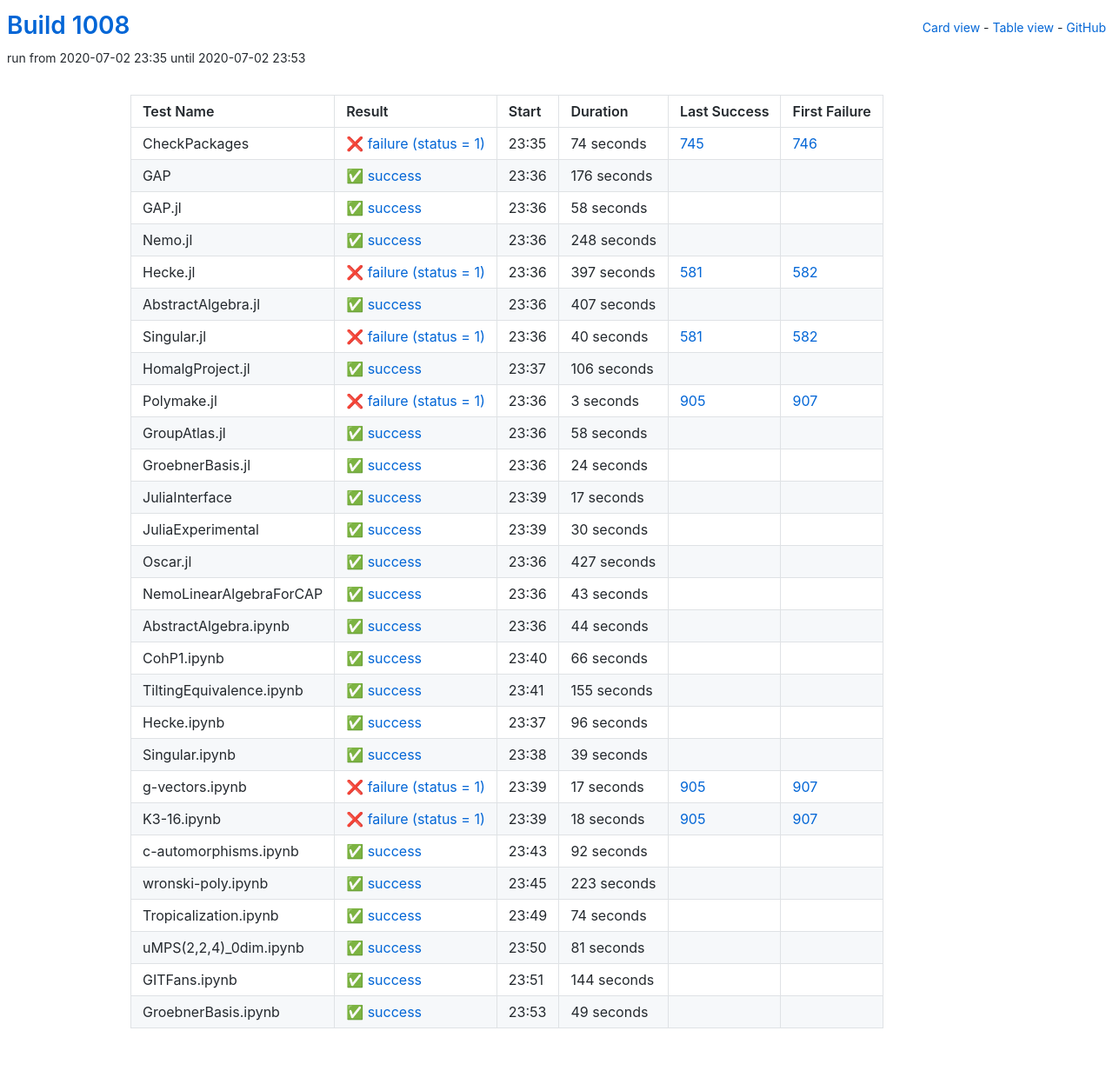
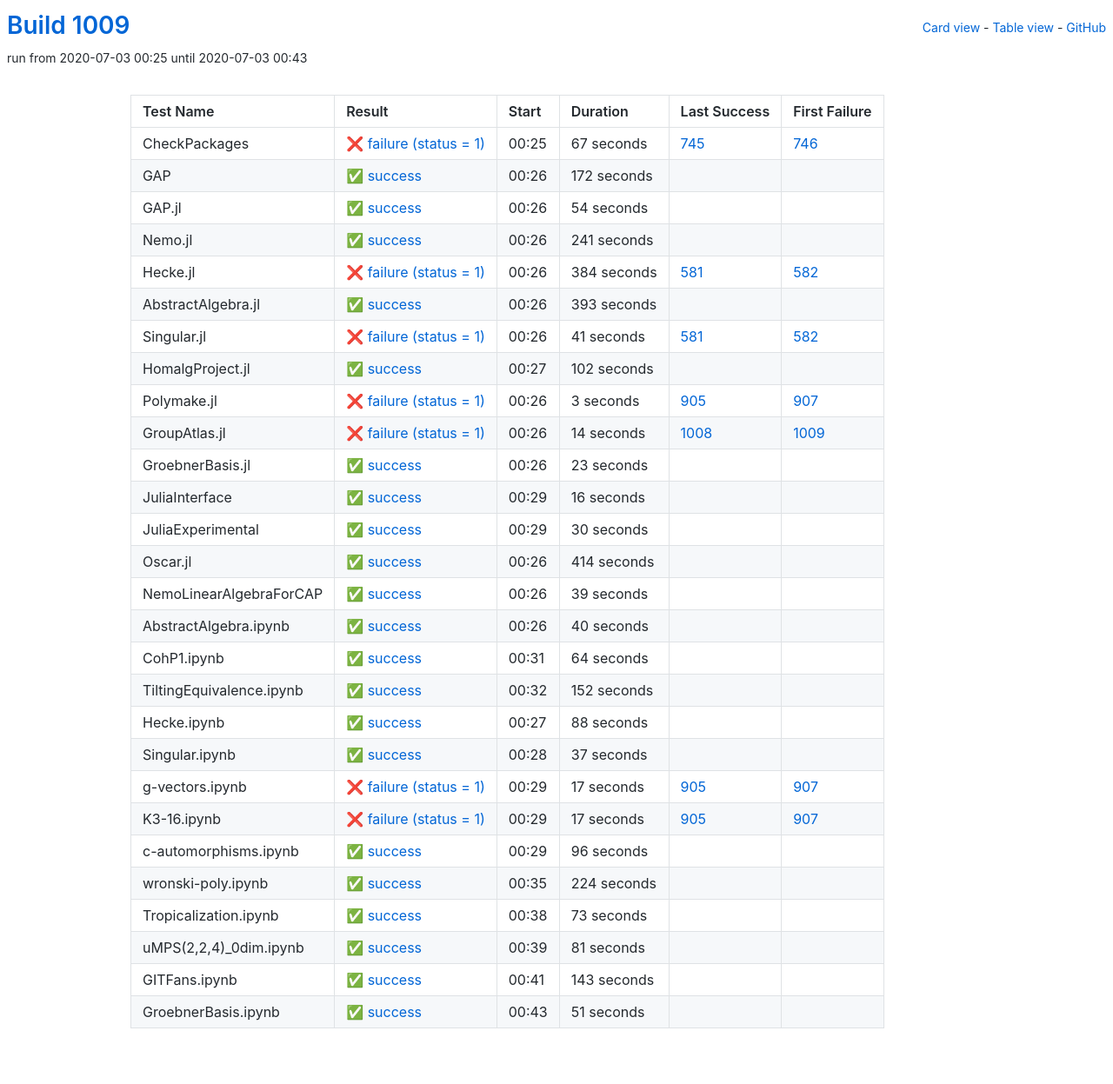
Before and after one commit to oscar-system/oscar-ci-status-1.4, a Jekyll site: the page built from table.html, in a window 1280 px wide. Shown: the whole page at 87% size. Built offline with Jekyll 4.4.1, drawn with Linux system fonts in a browser that asks for light colours.

Commit message:
Build #1009

```diff
--- a/_data/ci.yml
+++ b/_data/ci.yml
@@ -1,6 +1,6 @@
 ---
-build: 1008
-build_url: https://oscarci.mathematik.uni-kl.de/job/oscar-julia-1.4/1008/
+build: 1009
+build_url: https://oscarci.mathematik.uni-kl.de/job/oscar-julia-1.4/1009/
 job: oscar-julia-1.4
 organization: oscar-system
 repo: oscar-ci-status-1.4
@@ -8,104 +8,104 @@ repourl: https://github.com/oscar-system/oscar-ci-status-1.4
 tests:
 - name: CheckPackages
   id: checkpackages
-  log: https://oscarci.mathematik.uni-kl.de/job/oscar-julia-1.4/1008/artifact/logs/build-1008/CheckPackages.log
-  start: 2020-07-02 23:35
+  log: https://oscarci.mathematik.uni-kl.de/job/oscar-julia-1.4/1009/artifact/logs/build-1009/CheckPackages.log
+  start: 2020-07-03 00:25
   success: false
   exitcode: 1
   status: failure
-  duration: 74
+  duration: 67
   last_success: 745
   last_success_url: https://oscarci.mathematik.uni-kl.de/job/oscar-julia-1.4/745/
   first_failure: 746
   first_failure_url: https://oscarci.mathematik.uni-kl.de/job/oscar-julia-1.4/746/
 - name: GAP
   id: gap
-  log: https://oscarci.mathematik.uni-kl.de/job/oscar-julia-1.4/1008/artifact/logs/build-1008/GAP.log
-  start: 2020-07-02 23:36
+  log: https://oscarci.mathematik.uni-kl.de/job/oscar-julia-1.4/1009/artifact/logs/build-1009/GAP.log
+  start: 2020-07-03 00:26
   success: true
   exitcode: 0
   status: success
-  duration: 176
+  duration: 172
   last_success: false
   last_success_url:
   first_failure: false
   first_failure_url:
 - name: GAP.jl
   id: gap-jl
-  log: https://oscarci.mathematik.uni-kl.de/job/oscar-julia-1.4/1008/artifact/logs/build-1008/GAP.jl.log
-  start: 2020-07-02 23:36
+  log: https://oscarci.mathematik.uni-kl.de/job/oscar-julia-1.4/1009/artifact/logs/build-1009/GAP.jl.log
+  start: 2020-07-03 00:26
   success: true
   exitcode: 0
   status: success
-  duration: 58
+  duration: 54
   last_success: false
   last_success_url:
   first_failure: false
   first_failure_url:
 - name: Nemo.jl
   id: nemo-jl
-  log: https://oscarci.mathematik.uni-kl.de/job/oscar-julia-1.4/1008/artifact/logs/build-1008/Nemo.jl.log
-  start: 2020-07-02 23:36
+  log: https://oscarci.mathematik.uni-kl.de/job/oscar-julia-1.4/1009/artifact/logs/build-1009/Nemo.jl.log
+  start: 2020-07-03 00:26
   success: true
   exitcode: 0
   status: success
-  duration: 248
+  duration: 241
   last_success: false
   last_success_url:
   first_failure: false
   first_failure_url:
 - name: Hecke.jl
   id: hecke-jl
-  log: https://oscarci.mathematik.uni-kl.de/job/oscar-julia-1.4/1008/artifact/logs/build-1008/Hecke.jl.log
-  start: 2020-07-02 23:36
+  log: https://oscarci.mathematik.uni-kl.de/job/oscar-julia-1.4/1009/artifact/logs/build-1009/Hecke.jl.log
+  start: 2020-07-03 00:26
   success: false
   exitcode: 1
   status: failure
-  duration: 397
+  duration: 384
   last_success: 581
   last_success_url: https://oscarci.mathematik.uni-kl.de/job/oscar-julia-1.4/581/
   first_failure: 582
   first_failure_url: https://oscarci.mathematik.uni-kl.de/job/oscar-julia-1.4/582/
 - name: AbstractAlgebra.jl
   id: abstractalgebra-jl
-  log: https://oscarci.mathematik.uni-kl.de/job/oscar-julia-1.4/1008/artifact/logs/build-1008/AbstractAlgebra.jl.log
-  start: 2020-07-02 23:36
+  log: https://oscarci.mathematik.uni-kl.de/job/oscar-julia-1.4/1009/artifact/logs/build-1009/AbstractAlgebra.jl.log
+  start: 2020-07-03 00:26
   success: true
   exitcode: 0
   status: success
-  duration: 407
+  duration: 393
   last_success: false
   last_success_url:
   first_failure: false
   first_failure_url:
 - name: Singular.jl
   id: singular-jl
-  log: https://oscarci.mathematik.uni-kl.de/job/oscar-julia-1.4/1008/artifact/logs/build-1008/Singular.jl.log
-  start: 2020-07-02 23:36
+  log: https://oscarci.mathematik.uni-kl.de/job/oscar-julia-1.4/1009/artifact/logs/build-1009/Singular.jl.log
+  start: 2020-07-03 00:26
   success: false
   exitcode: 1
   status: failure
-  duration: 40
+  duration: 41
   last_success: 581
   last_success_url: https://oscarci.mathematik.uni-kl.de/job/oscar-julia-1.4/581/
   first_failure: 582
   first_failure_url: https://oscarci.mathematik.uni-kl.de/job/oscar-julia-1.4/582/
 - name: HomalgProject.jl
   id: homalgproject-jl
-  log: https://oscarci.mathematik.uni-kl.de/job/oscar-julia-1.4/1008/artifact/logs/build-1008/HomalgProject.jl.log
-  start: 2020-07-02 23:37
+  log: https://oscarci.mathematik.uni-kl.de/job/oscar-julia-1.4/1009/artifact/logs/build-1009/HomalgProject.jl.log
+  start: 2020-07-03 00:27
   success: true
   exitcode: 0
   status: success
-  duration: 106
+  duration: 102
   last_success: false
   last_success_url:
   first_failure: false
   first_failure_url:
 - name: Polymake.jl
   id: polymake-jl
-  log: https://oscarci.mathematik.uni-kl.de/job/oscar-julia-1.4/1008/artifact/logs/build-1008/Polymake.jl.log
-  start: 2020-07-02 23:36
+  log: https://oscarci.mathematik.uni-kl.de/job/oscar-julia-1.4/1009/artifact/logs/build-1009/Polymake.jl.log
+  start: 2020-07-03 00:26
   success: false
   exitcode: 1
   status: failure
@@ -116,44 +116,44 @@ tests:
   first_failure_url: https://oscarci.mathematik.uni-kl.de/job/oscar-julia-1.4/907/
 - name: GroupAtlas.jl
   id: groupatlas-jl
-  log: https://oscarci.mathematik.uni-kl.de/job/oscar-julia-1.4/1008/artifact/logs/build-1008/GroupAtlas.jl.log
-  start: 2020-07-02 23:36
+  log: https://oscarci.mathematik.uni-kl.de/job/oscar-julia-1.4/1009/artifact/logs/build-1009/GroupAtlas.jl.log
+  start: 2020-07-03 00:26
+  success: false
+  exitcode: 1
+  status: failure
+  duration: 14
+  last_success: 1008
+  last_success_url: https://oscarci.mathematik.uni-kl.de/job/oscar-julia-1.4/1008/
+  first_failure: 1009
+  first_failure_url: https://oscarci.mathematik.uni-kl.de/job/oscar-julia-1.4/1009/
+- name: GroebnerBasis.jl
+  id: groebnerbasis-jl
+  log: https://oscarci.mathematik.uni-kl.de/job/oscar-julia-1.4/1009/artifact/logs/build-1009/GroebnerBasis.jl.log
+  start: 2020-07-03 00:26
   success: true
   exitcode: 0
   status: success
-  duration: 58
-  last_success: false
-  last_success_url:
-  first_failure: false
-  first_failure_url:
-- name: GroebnerBasis.jl
-  id: groebnerbasis-jl
-  log: https://oscarci.mathematik.uni-kl.de/job/oscar-julia-1.4/1008/artifact/logs/build-1008/GroebnerBasis.jl.log
-  start: 2020-07-02 23:36
-  success: true
-  exitcode: 0
-  status: success
-  duration: 24
+  duration: 23
   last_success: false
   last_success_url:
   first_failure: false
   first_failure_url:
 - name: JuliaInterface
   id: juliainterface
-  log: https://oscarci.mathematik.uni-kl.de/job/oscar-julia-1.4/1008/artifact/logs/build-1008/JuliaInterface.log
-  start: 2020-07-02 23:39
+  log: https://oscarci.mathematik.uni-kl.de/job/oscar-julia-1.4/1009/artifact/logs/build-1009/JuliaInterface.log
+  start: 2020-07-03 00:29
   success: true
   exitcode: 0
   status: success
-  duration: 17
+  duration: 16
   last_success: false
   last_success_url:
   first_failure: false
   first_failure_url:
 - name: JuliaExperimental
   id: juliaexperimental
-  log: https://oscarci.mathematik.uni-kl.de/job/oscar-julia-1.4/1008/artifact/logs/build-1008/JuliaExperimental.log
-  start: 2020-07-02 23:39
+  log: https://oscarci.mathematik.uni-kl.de/job/oscar-julia-1.4/1009/artifact/logs/build-1009/JuliaExperimental.log
+  start: 2020-07-03 00:29
   success: true
   exitcode: 0
   status: success
@@ -164,80 +164,20 @@ tests:
   first_failure_url:
 - name: Oscar.jl
   id: oscar-jl
-  log: https://oscarci.mathematik.uni-kl.de/job/oscar-julia-1.4/1008/artifact/logs/build-1008/Oscar.jl.log
-  start: 2020-07-02 23:36
+  log: https://oscarci.mathematik.uni-kl.de/job/oscar-julia-1.4/1009/artifact/logs/build-1009/Oscar.jl.log
+  start: 2020-07-03 00:26
   success: true
   exitcode: 0
   status: success
-  duration: 427
+  duration: 414
   last_success: false
   last_success_url:
   first_failure: false
   first_failure_url:
 - name: NemoLinearAlgebraForCAP
   id: nemolinearalgebraforcap
-  log: https://oscarci.mathematik.uni-kl.de/job/oscar-julia-1.4/1008/artifact/logs/build-1008/NemoLinearAlgebraForCAP.log
-  start: 2020-07-02 23:36
-  success: true
-  exitcode: 0
-  status: success
-  duration: 43
-  last_success: false
-  last_success_url:
-  first_failure: false
-  first_failure_url:
-- name: AbstractAlgebra.ipynb
-  id: abstractalgebra-ipynb
-  log: https://oscarci.mathematik.uni-kl.de/job/oscar-julia-1.4/1008/artifact/logs/build-1008/AbstractAlgebra.ipynb.log
-  start: 2020-07-02 23:36
-  success: true
-  exitcode: 0
-  status: success
-  duration: 44
-  last_success: false
-  last_success_url:
-  first_failure: false
-  first_failure_url:
-- name: CohP1.ipynb
-  id: cohp1-ipynb
-  log: https://oscarci.mathematik.uni-kl.de/job/oscar-julia-1.4/1008/artifact/logs/build-1008/CohP1.ipynb.log
-  start: 2020-07-02 23:40
-  success: true
-  exitcode: 0
-  status: success
-  duration: 66
-  last_success: false
-  last_success_url:
-  first_failure: false
-  first_failure_url:
-- name: TiltingEquivalence.ipynb
-  id: tiltingequivalence-ipynb
-  log: https://oscarci.mathematik.uni-kl.de/job/oscar-julia-1.4/1008/artifact/logs/build-1008/TiltingEquivalence.ipynb.log
-  start: 2020-07-02 23:41
-  success: true
-  exitcode: 0
-  status: success
-  duration: 155
-  last_success: false
-  last_success_url:
-  first_failure: false
-  first_failure_url:
-- name: Hecke.ipynb
-  id: hecke-ipynb
-  log: https://oscarci.mathematik.uni-kl.de/job/oscar-julia-1.4/1008/artifact/logs/build-1008/Hecke.ipynb.log
-  start: 2020-07-02 23:37
-  success: true
-  exitcode: 0
-  status: success
-  duration: 96
-  last_success: false
-  last_success_url:
-  first_failure: false
-  first_failure_url:
-- name: Singular.ipynb
-  id: singular-ipynb
-  log: https://oscarci.mathematik.uni-kl.de/job/oscar-julia-1.4/1008/artifact/logs/build-1008/Singular.ipynb.log
-  start: 2020-07-02 23:38
+  log: https://oscarci.mathematik.uni-kl.de/job/oscar-julia-1.4/1009/artifact/logs/build-1009/NemoLinearAlgebraForCAP.log
+  start: 2020-07-03 00:26
   success: true
   exitcode: 0
   status: success
@@ -246,10 +186,70 @@ tests:
   last_success_url:
   first_failure: false
   first_failure_url:
+- name: AbstractAlgebra.ipynb
+  id: abstractalgebra-ipynb
+  log: https://oscarci.mathematik.uni-kl.de/job/oscar-julia-1.4/1009/artifact/logs/build-1009/AbstractAlgebra.ipynb.log
+  start: 2020-07-03 00:26
+  success: true
+  exitcode: 0
+  status: success
+  duration: 40
+  last_success: false
+  last_success_url:
+  first_failure: false
+  first_failure_url:
+- name: CohP1.ipynb
+  id: cohp1-ipynb
+  log: https://oscarci.mathematik.uni-kl.de/job/oscar-julia-1.4/1009/artifact/logs/build-1009/CohP1.ipynb.log
+  start: 2020-07-03 00:31
+  success: true
+  exitcode: 0
+  status: success
+  duration: 64
+  last_success: false
+  last_success_url:
+  first_failure: false
+  first_failure_url:
+- name: TiltingEquivalence.ipynb
+  id: tiltingequivalence-ipynb
+  log: https://oscarci.mathematik.uni-kl.de/job/oscar-julia-1.4/1009/artifact/logs/build-1009/TiltingEquivalence.ipynb.log
+  start: 2020-07-03 00:32
+  success: true
+  exitcode: 0
+  status: success
+  duration: 152
+  last_success: false
+  last_success_url:
+  first_failure: false
+  first_failure_url:
+- name: Hecke.ipynb
+  id: hecke-ipynb
+  log: https://oscarci.mathematik.uni-kl.de/job/oscar-julia-1.4/1009/artifact/logs/build-1009/Hecke.ipynb.log
+  start: 2020-07-03 00:27
+  success: true
+  exitcode: 0
+  status: success
+  duration: 88
+  last_success: false
+  last_success_url:
+  first_failure: false
+  first_failure_url:
+- name: Singular.ipynb
+  id: singular-ipynb
+  log: https://oscarci.mathematik.uni-kl.de/job/oscar-julia-1.4/1009/artifact/logs/build-1009/Singular.ipynb.log
+  start: 2020-07-03 00:28
+  success: true
+  exitcode: 0
+  status: success
+  duration: 37
+  last_success: false
+  last_success_url:
+  first_failure: false
+  first_failure_url:
 - name: g-vectors.ipynb
   id: g-vectors-ipynb
-  log: https://oscarci.mathematik.uni-kl.de/job/oscar-julia-1.4/1008/artifact/logs/build-1008/g-vectors.ipynb.log
-  start: 2020-07-02 23:39
+  log: https://oscarci.mathematik.uni-kl.de/job/oscar-julia-1.4/1009/artifact/logs/build-1009/g-vectors.ipynb.log
+  start: 2020-07-03 00:29
   success: false
   exitcode: 1
   status: failure
@@ -260,56 +260,56 @@ tests:
   first_failure_url: https://oscarci.mathematik.uni-kl.de/job/oscar-julia-1.4/907/
 - name: K3-16.ipynb
   id: k3-16-ipynb
-  log: https://oscarci.mathematik.uni-kl.de/job/oscar-julia-1.4/1008/artifact/logs/build-1008/K3-16.ipynb.log
-  start: 2020-07-02 23:39
+  log: https://oscarci.mathematik.uni-kl.de/job/oscar-julia-1.4/1009/artifact/logs/build-1009/K3-16.ipynb.log
+  start: 2020-07-03 00:29
   success: false
   exitcode: 1
   status: failure
-  duration: 18
+  duration: 17
   last_success: 905
   last_success_url: https://oscarci.mathematik.uni-kl.de/job/oscar-julia-1.4/905/
   first_failure: 907
   first_failure_url: https://oscarci.mathematik.uni-kl.de/job/oscar-julia-1.4/907/
 - name: c-automorphisms.ipynb
   id: c-automorphisms-ipynb
-  log: https://oscarci.mathematik.uni-kl.de/job/oscar-julia-1.4/1008/artifact/logs/build-1008/c-automorphisms.ipynb.log
-  start: 2020-07-02 23:43
+  log: https://oscarci.mathematik.uni-kl.de/job/oscar-julia-1.4/1009/artifact/logs/build-1009/c-automorphisms.ipynb.log
+  start: 2020-07-03 00:29
   success: true
   exitcode: 0
   status: success
-  duration: 92
+  duration: 96
   last_success: false
   last_success_url:
   first_failure: false
   first_failure_url:
 - name: wronski-poly.ipynb
   id: wronski-poly-ipynb
-  log: https://oscarci.mathematik.uni-kl.de/job/oscar-julia-1.4/1008/artifact/logs/build-1008/wronski-poly.ipynb.log
-  start: 2020-07-02 23:45
+  log: https://oscarci.mathematik.uni-kl.de/job/oscar-julia-1.4/1009/artifact/logs/build-1009/wronski-poly.ipynb.log
+  start: 2020-07-03 00:35
   success: true
   exitcode: 0
   status: success
-  duration: 223
+  duration: 224
   last_success: false
   last_success_url:
   first_failure: false
   first_failure_url:
 - name: Tropicalization.ipynb
   id: tropicalization-ipynb
-  log: https://oscarci.mathematik.uni-kl.de/job/oscar-julia-1.4/1008/artifact/logs/build-1008/Tropicalization.ipynb.log
-  start: 2020-07-02 23:49
+  log: https://oscarci.mathematik.uni-kl.de/job/oscar-julia-1.4/1009/artifact/logs/build-1009/Tropicalization.ipynb.log
+  start: 2020-07-03 00:38
   success: true
   exitcode: 0
   status: success
-  duration: 74
+  duration: 73
   last_success: false
   last_success_url:
   first_failure: false
   first_failure_url:
 - name: uMPS(2,2,4)_0dim.ipynb
   id: umps-2-2-4-0dim-ipynb
-  log: https://oscarci.mathematik.uni-kl.de/job/oscar-julia-1.4/1008/artifact/logs/build-1008/uMPS-2-2-4-_0dim.ipynb.log
-  start: 2020-07-02 23:50
+  log: https://oscarci.mathematik.uni-kl.de/job/oscar-julia-1.4/1009/artifact/logs/build-1009/uMPS-2-2-4-_0dim.ipynb.log
+  start: 2020-07-03 00:39
   success: true
   exitcode: 0
   status: success
@@ -320,24 +320,24 @@ tests:
   first_failure_url:
 - name: GITFans.ipynb
   id: gitfans-ipynb
-  log: https://oscarci.mathematik.uni-kl.de/job/oscar-julia-1.4/1008/artifact/logs/build-1008/GITFans.ipynb.log
-  start: 2020-07-02 23:51
+  log: https://oscarci.mathematik.uni-kl.de/job/oscar-julia-1.4/1009/artifact/logs/build-1009/GITFans.ipynb.log
+  start: 2020-07-03 00:41
   success: true
   exitcode: 0
   status: success
-  duration: 144
+  duration: 143
   last_success: false
   last_success_url:
   first_failure: false
   first_failure_url:
 - name: GroebnerBasis.ipynb
   id: groebnerbasis-ipynb
-  log: https://oscarci.mathematik.uni-kl.de/job/oscar-julia-1.4/1008/artifact/logs/build-1008/GroebnerBasis.ipynb.log
-  start: 2020-07-02 23:53
+  log: https://oscarci.mathematik.uni-kl.de/job/oscar-julia-1.4/1009/artifact/logs/build-1009/GroebnerBasis.ipynb.log
+  start: 2020-07-03 00:43
   success: true
   exitcode: 0
   status: success
-  duration: 49
+  duration: 51
   last_success: false
   last_success_url:
   first_failure: false
```
Also changed, not shown: README.md.
